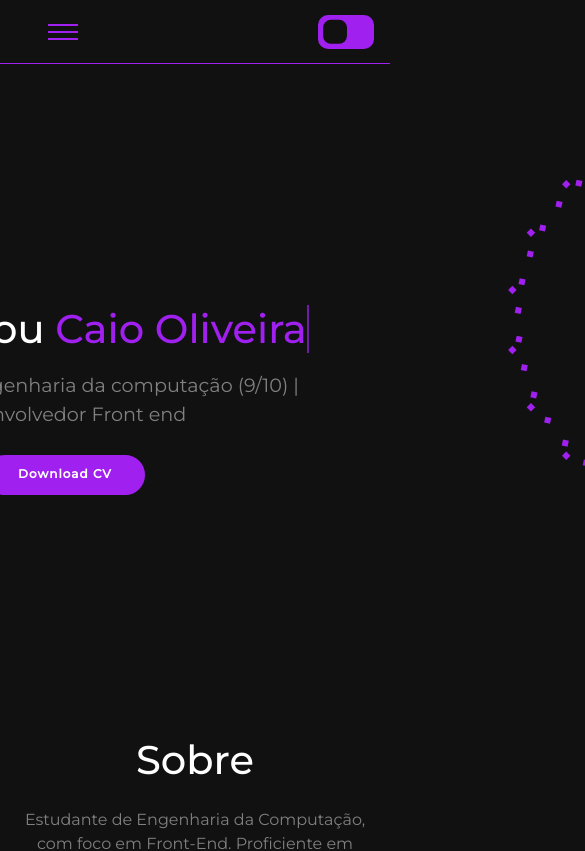
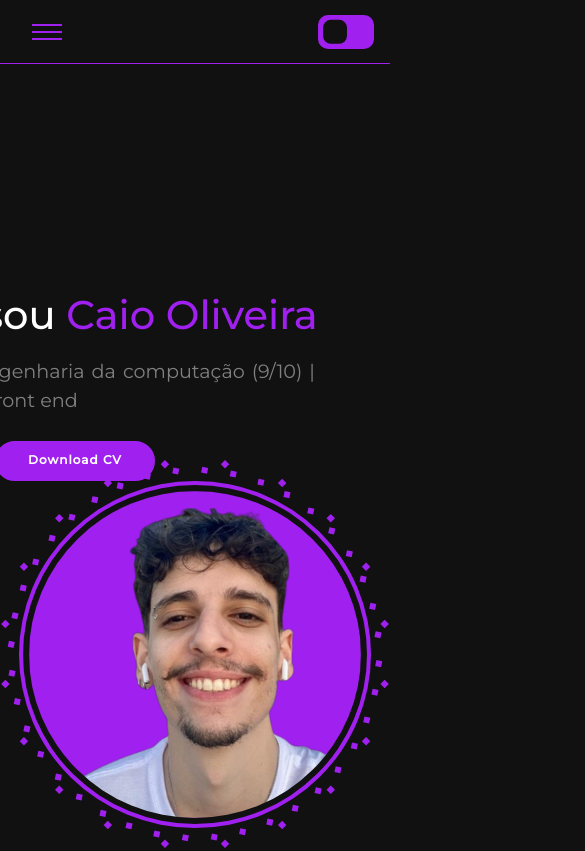
Before and after one commit to CaioOliveiraa/Portifolio, a plain HTML site: page index.html in a window 390 px wide. Shown: the top 851 px of the page, 585 px wide, since content can reach past the window. Drawn offline with nearby package versions, Linux system fonts and the light colour scheme; files that its build step writes are made by us from their sources.

Commit message:
media query

```diff
--- a/css/styles.css
+++ b/css/styles.css
@@ -260,7 +260,26 @@ header {
 
 
 
+
 @media only screen and (max-width: 768px) {
+    /* Remover animações */
+    #title h1 {
+        border-right: none;
+        animation: none;
+    }
+
+    /* Centralizar todo o conteúdo */
+    body, header, #profileContainer, #aboutContainer, #projectsContainer, #contactsContainer, footer {
+        text-align: center;
+    }
+
+    #profileContainer, #aboutContainer, #projectsContainer, #contactsContainer {
+        display: flex;
+        flex-direction: column;
+        align-items: center;
+    }
+
+    /* Ajustar espaçamentos */
     body {
         padding-top: 6rem;
     }
@@ -268,59 +287,6 @@ header {
     header {
         padding-left: 1rem;
         padding-right: 1rem;
-    }
-
-    #nav {
-        padding-left: 1rem;
-        padding-right: 1rem;
-    }
-
-    #profileContainer {
-        padding-top: 5rem;
-        height: auto;
-        position: relative;
-    }
-
-    .avatar {
-        position: absolute;
-        top: 0;
-        left: 50%;
-        transform: translateX(-50%);
-        z-index: 1;
-    }
-
-    #title {
-        max-width: 32rem;
-        display: flex;
-        flex-direction: column;
-        justify-content: center;
-        align-items: center;
-        color: #fff;
-        text-align: center;
-        position: relative;
-        z-index: 0;
-    }
-
-    #title h1 {
-        white-space: nowrap;
-        overflow: hidden;
-        text-align: left;
-        border-right: 2px solid #A020F0;
-    }
-
-    #title span {
-        color: #A020F0;
-    }
-
-    #title p {
-        width: 500px;
-        color: #808080;
-        font-size: 1.2rem;
-        padding: 10px;
-    }
-
-    .avatar {
-        top: -5rem;
     }
 
     #menu {
@@ -336,7 +302,7 @@ header {
     }
 
     #about p {
-        margin: 1rem 1rem 5rem 1rem;
+        margin: 1rem;
     }
 
     #projectsContainer {
```
